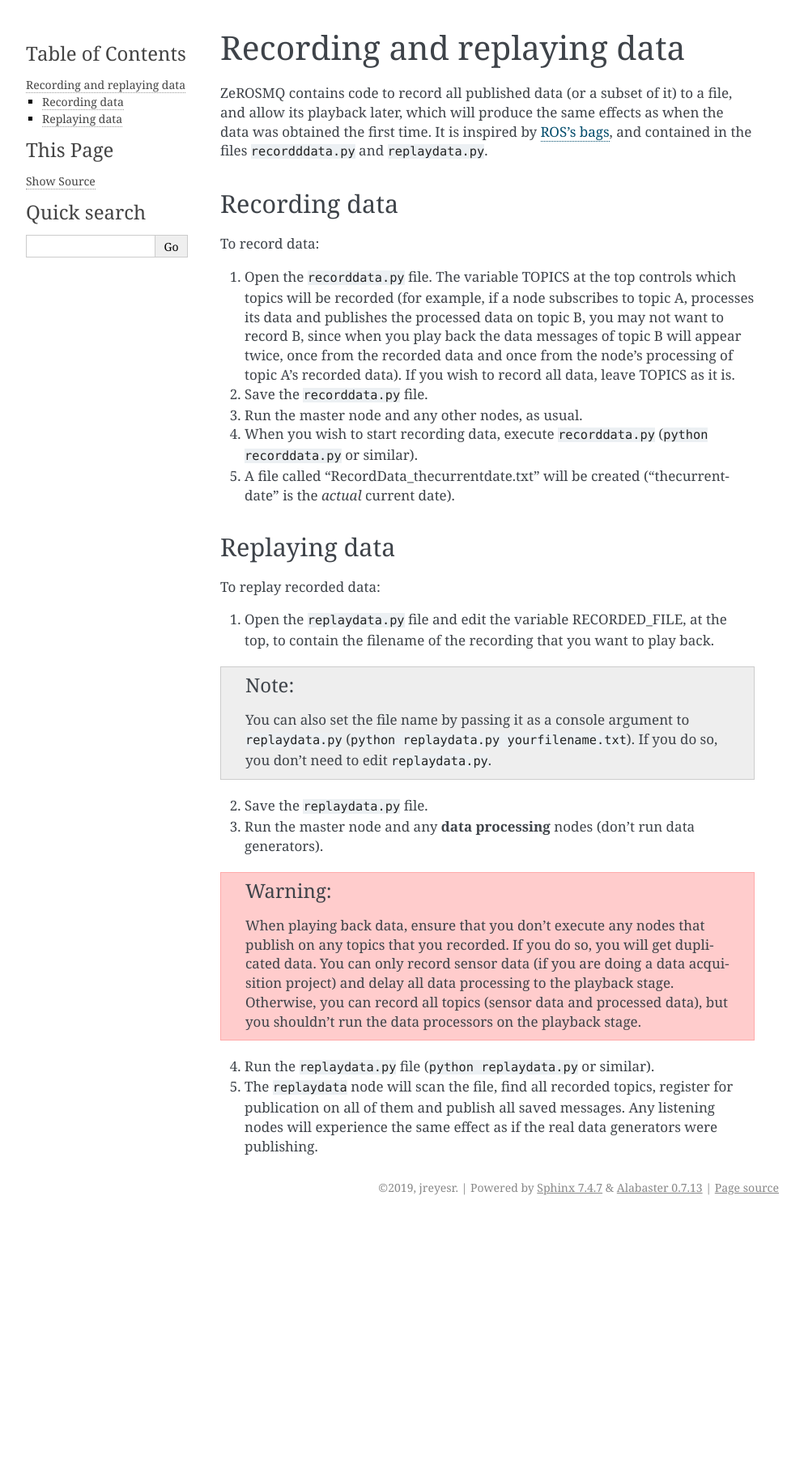
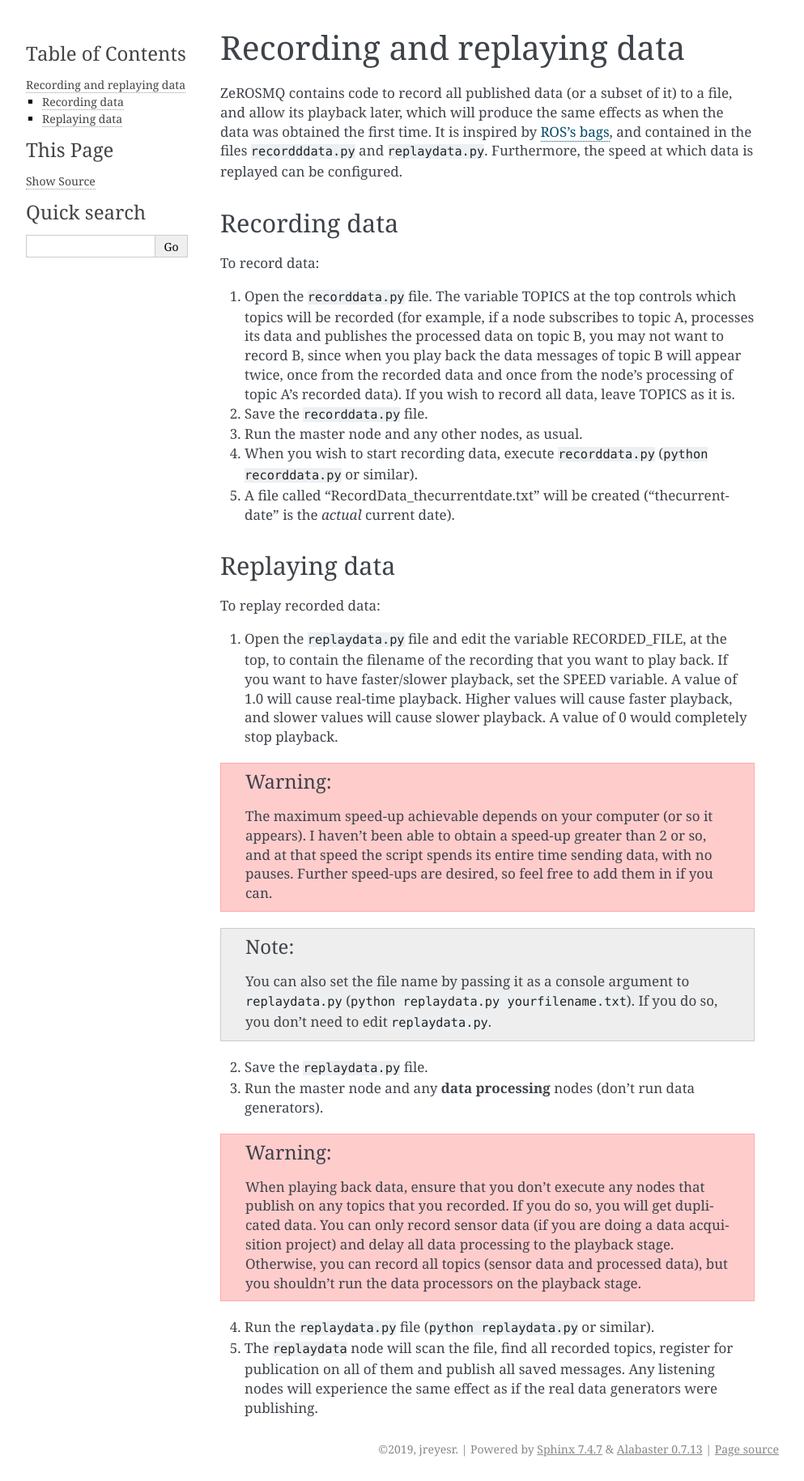
Before and after one commit to jreyesr/zerosmq, a Sphinx documentation site: the page built from docs/recording-and-replaying-data.rst, in a window 1280 px wide. Shown: the whole page at 81% size, without its empty margins (148-1141 px from the left). Built offline with Sphinx 7.4.7, drawn with Linux system fonts in a browser that asks for light colours; before the commit the page ends 1506 px from its top, so only the background shows below that.

Commit message:
Add faster/slower playback of files

```diff
--- a/docs/recording-and-replaying-data.rst
+++ b/docs/recording-and-replaying-data.rst
@@ -6,7 +6,7 @@ Recording and replaying data
 ZeROSMQ contains code to record all published data (or a subset of it) to a file, and allow its playback later, which will produce the same
 effects as when the data was obtained the first time. It is inspired by
 `ROS's bags <https://wiki.ros.org/ROS/Tutorials/Recording%20and%20playing%20back%20data>`_, and contained in the files
-``recordddata.py`` and ``replaydata.py``.
+``recordddata.py`` and ``replaydata.py``. Furthermore, the speed at which data is replayed can be configured.
 
 Recording data
 --------------
@@ -28,7 +28,14 @@ Replaying data
 To replay recorded data:
 
 1. Open the ``replaydata.py`` file and edit the variable RECORDED_FILE, at the top, to contain the filename of the recording
-   that you want to play back.
+   that you want to play back. If you want to have faster/slower playback, set the SPEED variable. A value of
+   1.0 will cause real-time playback. Higher values will cause faster playback, and slower values will cause slower
+   playback. A value of 0 would completely stop playback.
+
+.. warning::
+   The maximum speed-up achievable depends on your computer (or so it appears). I haven't been able to obtain a speed-up
+   greater than 2 or so, and at that speed the script spends its entire time sending data, with no pauses. Further speed-ups
+   are desired, so feel free to add them in if you can.
 
 .. note::
    You can also set the file name by passing it as a console argument to ``replaydata.py`` (``python replaydata.py yourfilename.txt``).
--- a/replaydata.py
+++ b/replaydata.py
@@ -1,6 +1,8 @@
 ## EDIT FOR CONFIGURATION
 # RECORDED_FILE: The filename containing a log file generated by recorddata.py
 RECORDED_FILE="change-me.txt"
+# SPEED: Enables faster/slower playback of data. Set higher than 1 for faster playback.
+SPEED = 1.0
 
 ## EDITS NOT REQUIRED FROM NOW ON
 import zerosmq
@@ -30,6 +32,6 @@ with open(RECORDED_FILE) as f:
     next(millis_gen) # Initialize the millisecond counter
     for line in f:
         chunks=line.strip().split(',')
-        while next(millis_gen)<float(chunks[0]):
+        while next(millis_gen)*SPEED<float(chunks[0]):
             pass
         zerosmq.publish(chunks[1],chunks[2])
```
Also changed, not shown: 5 other files.
